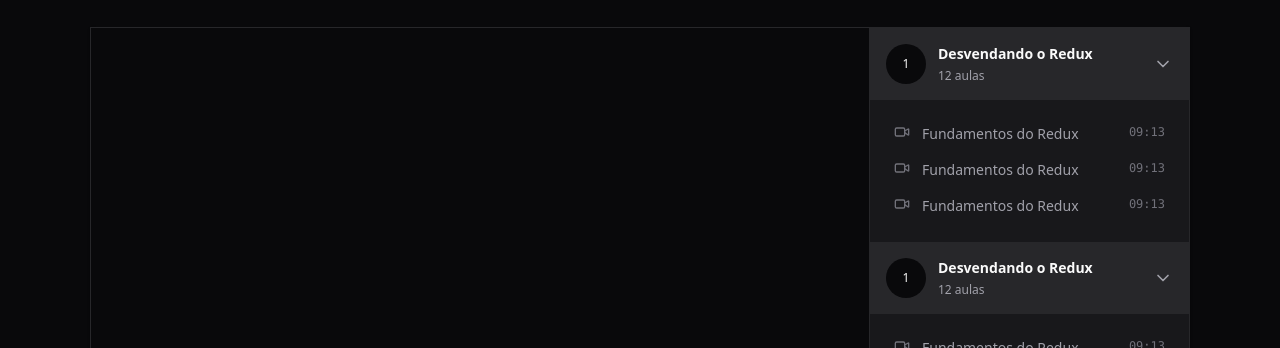
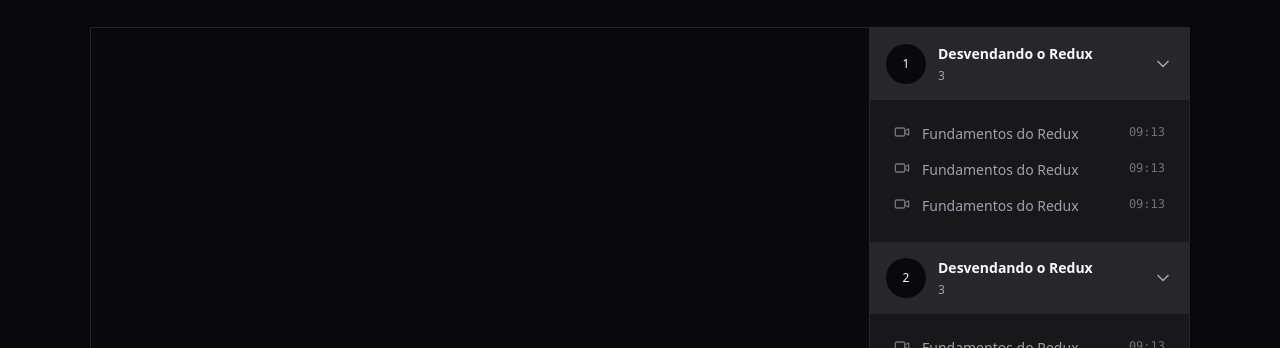
Before and after one commit to laisescorcio/react-redux-zustand-complex, a React (Vite) app: page / in a window 1280 px wide. Shown: the part 189-537 px from the top of the page. Built offline with nearby package versions, Linux system fonts and the light colour scheme.

Commit message:
feat: define props os Lessons and Module components

```diff
--- a/src/components/Lesson.tsx
+++ b/src/components/Lesson.tsx
@@ -1,11 +1,18 @@
 import { Video } from "lucide-react";
 
-export function Lesson() {
+interface LessonProps {
+  title: string;
+  duration: string;
+}
+
+export function Lesson({ title, duration }: LessonProps) {
   return (
     <button className="flex item-center gap-3 text-sm text-zinc-400">
       <Video className="w-4 h-4 text-zinc-500" />
-      <span>Fundamentos do Redux</span>
-      <span className="ml-auto font-mono text-xs text-zinc-500">09:13</span>
+      <span>{title}</span>
+      <span className="ml-auto font-mono text-xs text-zinc-500">
+        {duration}
+      </span>
     </button>
   );
 }
--- a/src/components/Module.tsx
+++ b/src/components/Module.tsx
@@ -1,24 +1,30 @@
 import { ChevronDown, Video } from "lucide-react";
 import { Lesson } from "./Lesson";
 
-export function Module() {
+interface ModuleProps {
+  moduleIndex: number;
+  title: string;
+  amountOfLessons: number;
+}
+
+export function Module({ moduleIndex, title, amountOfLessons }: ModuleProps) {
   return (
     <div className="">
       <button className="flex w-full items-center gap-3 bg-zinc-800 p-4">
         <div className="flex h-10 w-10 rounded-full items-center justify-center bg-zinc-950 text-xs">
-          1
+          {moduleIndex + 1}
         </div>
         <div className="flex flex-col gap-1 text-left">
-          <strong className="text-sm">Desvendando o Redux</strong>
-          <span className="text-xs text-zinc-400">12 aulas</span>
+          <strong className="text-sm">{title}</strong>
+          <span className="text-xs text-zinc-400">{amountOfLessons}</span>
         </div>
 
         <ChevronDown className="w-5 h-5 ml-auto text-zinc-400" />
       </button>
       <nav className="relative flex flex-col gap-4 p-6">
-        <Lesson />
-        <Lesson />
-        <Lesson />
+        <Lesson title="Fundamentos do Redux" duration="09:13" />
+        <Lesson title="Fundamentos do Redux" duration="09:13" />
+        <Lesson title="Fundamentos do Redux" duration="09:13" />
       </nav>
     </div>
   );
--- a/src/pages/Player.tsx
+++ b/src/pages/Player.tsx
@@ -1,4 +1,4 @@
-import { ChevronDown, MessageCircle } from "lucide-react";
+import { MessageCircle } from "lucide-react";
 import { Video } from "../components/Video";
 import { Header } from "../components/Header";
 import { Module } from "../components/Module";
@@ -22,9 +22,21 @@
             <Video />
           </div>
           <aside className="w-80 absolute top-0 bottom-0 right-0 border-l divide-y-2 divide-zinc-900 border-zinc-800 bg-zinc-900 overflow-y-scroll scrollbar scrollbar-thin scrollbar-track-zinc-950 scrollbar-thumb-zinc-800">
-            <Module />
-            <Module />
-            <Module />
+            <Module
+              moduleIndex={0}
+              title={"Desvendando o Redux"}
+              amountOfLessons={3}
+            />
+            <Module
+              moduleIndex={1}
+              title={"Desvendando o Redux"}
+              amountOfLessons={3}
+            />
+            <Module
+              moduleIndex={2}
+              title={"Desvendando o Redux"}
+              amountOfLessons={3}
+            />
           </aside>
         </main>
       </div>
```
